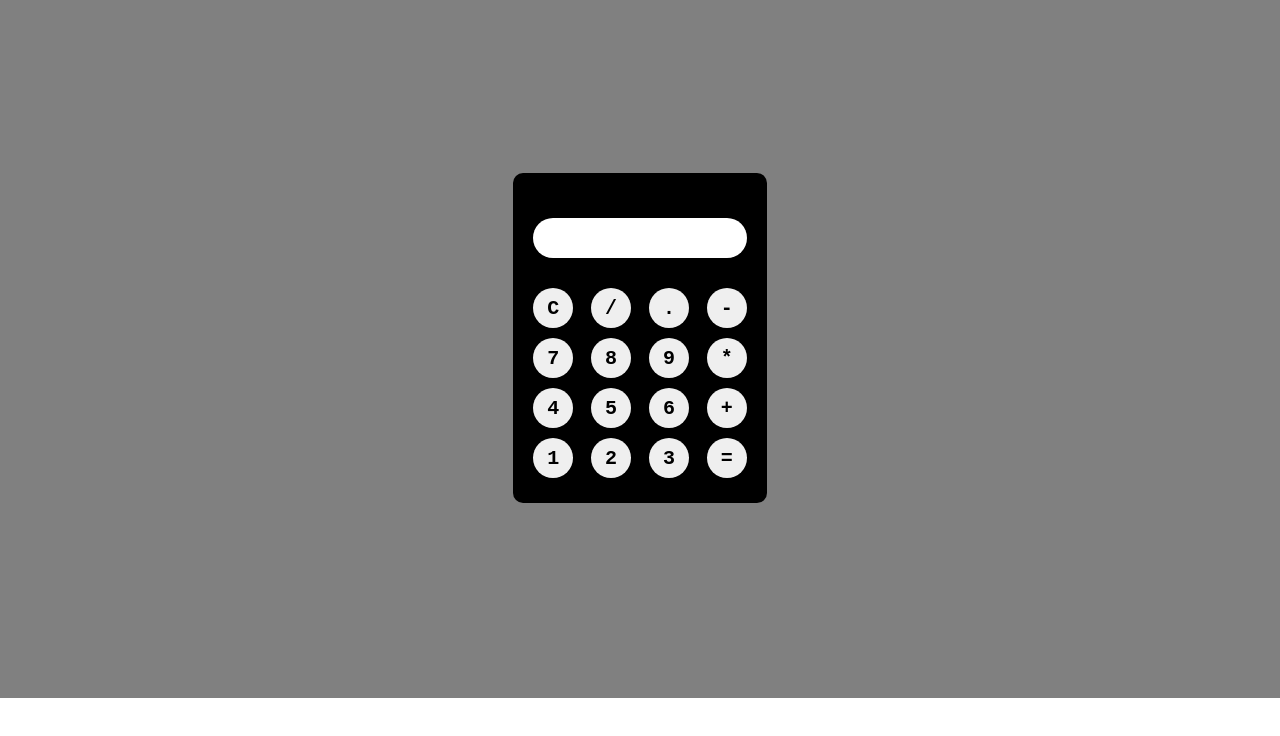
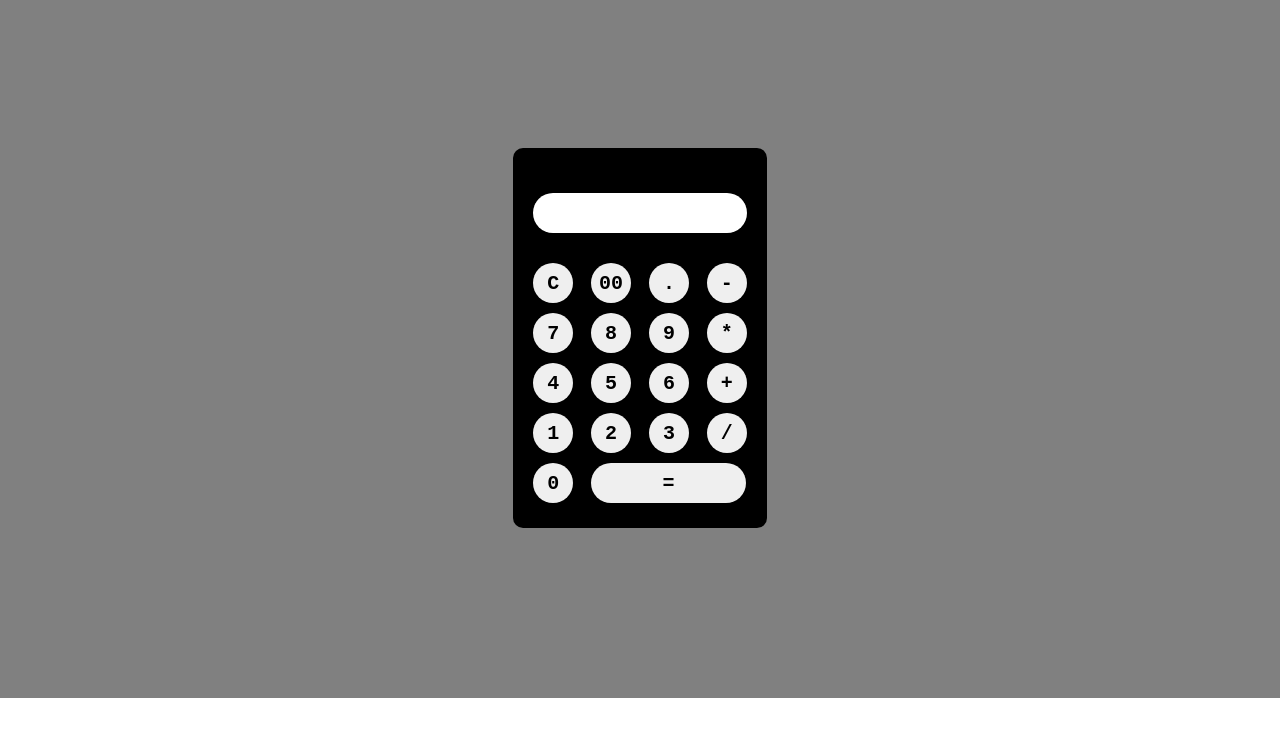
Before and after one commit to Meher01/CODSOFT-internship, a plain HTML site: page lvl1-task3-calculator-mini-project/index.html in a window 1280 px wide. Shown: the part 52-788 px from the top of the page. Drawn offline with Linux system fonts and the light colour scheme.

Commit message:
disabled image alts and updated calculator error

```diff
--- a/lvl1-task3-calculator-mini-project/index.html
+++ b/lvl1-task3-calculator-mini-project/index.html
@@ -16,7 +16,7 @@
         </div>
         <div>
           <input type="button" value="C" onclick="screen.value = '' ">
-          <input type="button" value="/" onclick="screen.value += '/' ">
+          <input type="button" value="00" onclick="screen.value += '00' ">
           <input type="button" value="." onclick="screen.value += '.' ">
           <input type="button" value="-" onclick="screen.value += '-' ">
         </div>
@@ -36,7 +36,11 @@
           <input type="button" value="1" onclick="screen.value += '1' ">
           <input type="button" value="2" onclick="screen.value += '2' ">
           <input type="button" value="3" onclick="screen.value += '3' ">
-          <input type="button" value="=" onclick="screen.value = eval(screen.value)">
+          <input type="button" value="/" onclick="screen.value += '/' ">
+        </div>
+        <div>
+          <input type="button" value="0" onclick="screen.value += '0' ">
+          <input type="button" value="=" onclick="screen.value = eval(screen.value)" class="equal">
         </div>
       </form>
     </div>
--- a/lvl1-task3-calculator-mini-project/style.css
+++ b/lvl1-task3-calculator-mini-project/style.css
@@ -42,3 +42,7 @@ form .screen input {
   font-size: 20px;
   margin: 5px;
 }
+
+form input.equal {
+  width: 155px;
+}
```
Also changed, not shown: 1 other file.
